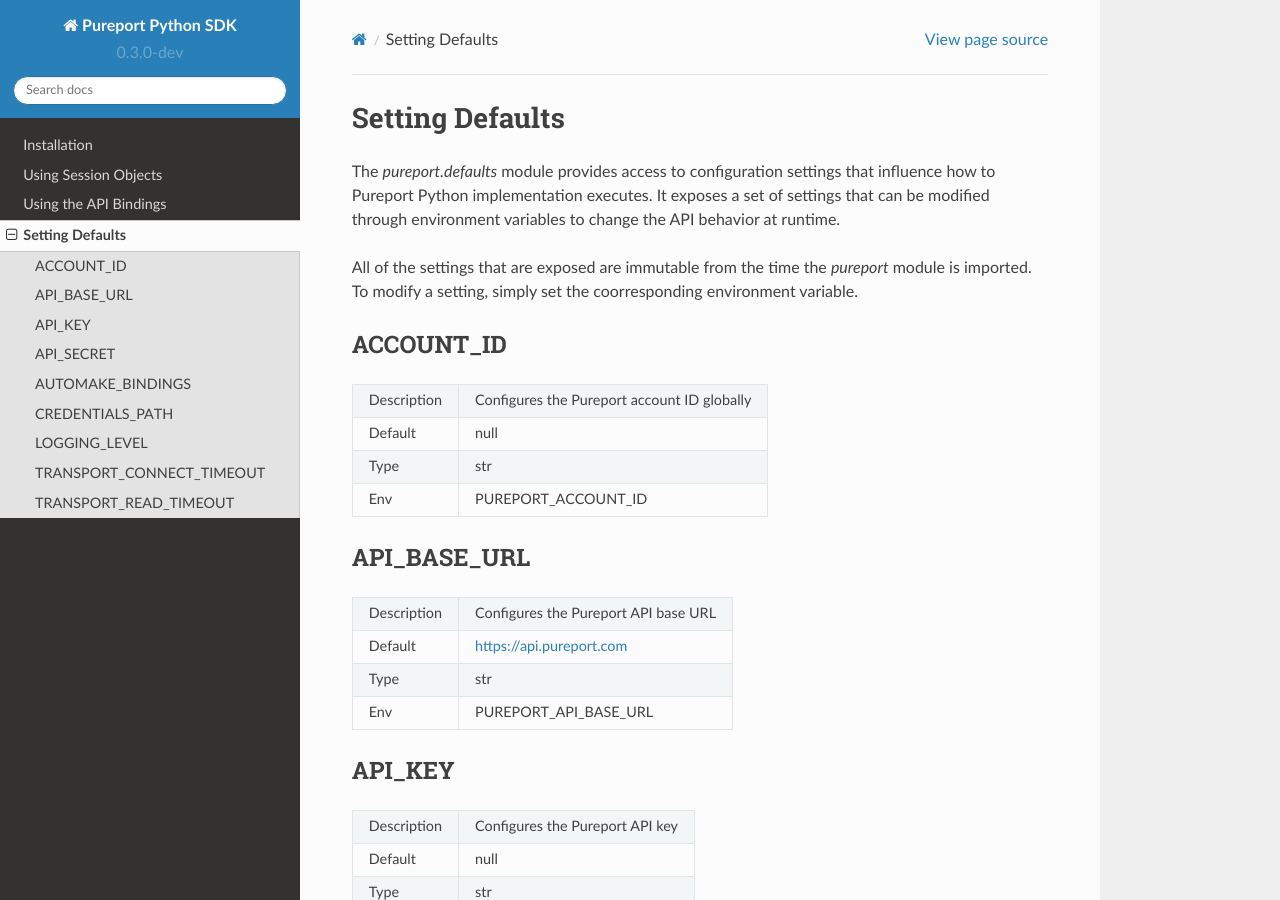
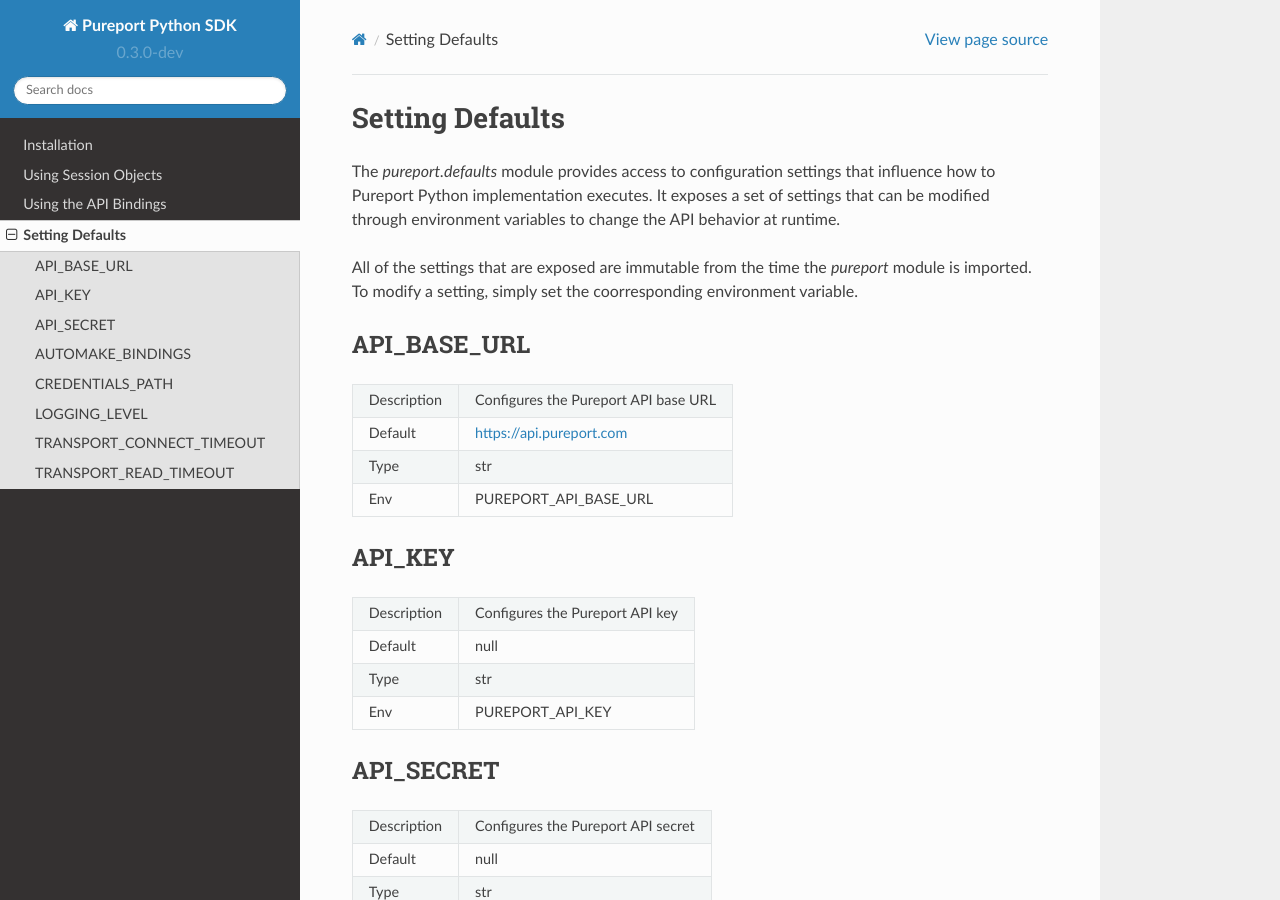
Before and after one commit to pureport/pureport-python, a Sphinx documentation site: the page built from docs/defaults.rst, in a window 1280 px wide and 900 px high. Built offline with Sphinx 7.4.7 and the Read the Docs theme 2.0.0, drawn with Linux system fonts in a browser that asks for light colours; the version number is read from the project's files by our own code.

Commit message:
remove account_id default (#23)
This commit removes the account_id from defaults since it is not used by
this library.  This change removes the setting from `pureport.defaults`
and removes the documentation.  This setting leaked in from an earlier
beta version and was never removed

Signed-off-by: Peter Sprygada <peter.sprygada@pureport.com>

```diff
--- a/docs/defaults.rst
+++ b/docs/defaults.rst
@@ -9,20 +9,6 @@
 All of the settings that are exposed are immutable from the time the `pureport`
 module is imported.  To modify a setting, simply set the coorresponding
 environment variable.
-
-
-ACCOUNT_ID
-~~~~~~~~~~
-
-+-------------+-----------------------------------------------------------+
-| Description | Configures the Pureport account ID globally               |
-+-------------+-----------------------------------------------------------+
-| Default     | null                                                      |
-+-------------+-----------------------------------------------------------+
-| Type        | str                                                       |
-+-------------+-----------------------------------------------------------+
-| Env         | PUREPORT_ACCOUNT_ID                                       |
-+-------------+-----------------------------------------------------------+
 
 
 API_BASE_URL
```
Also changed, not shown: CHANGELOG.md (+1 -0 lines), 1 other file.
